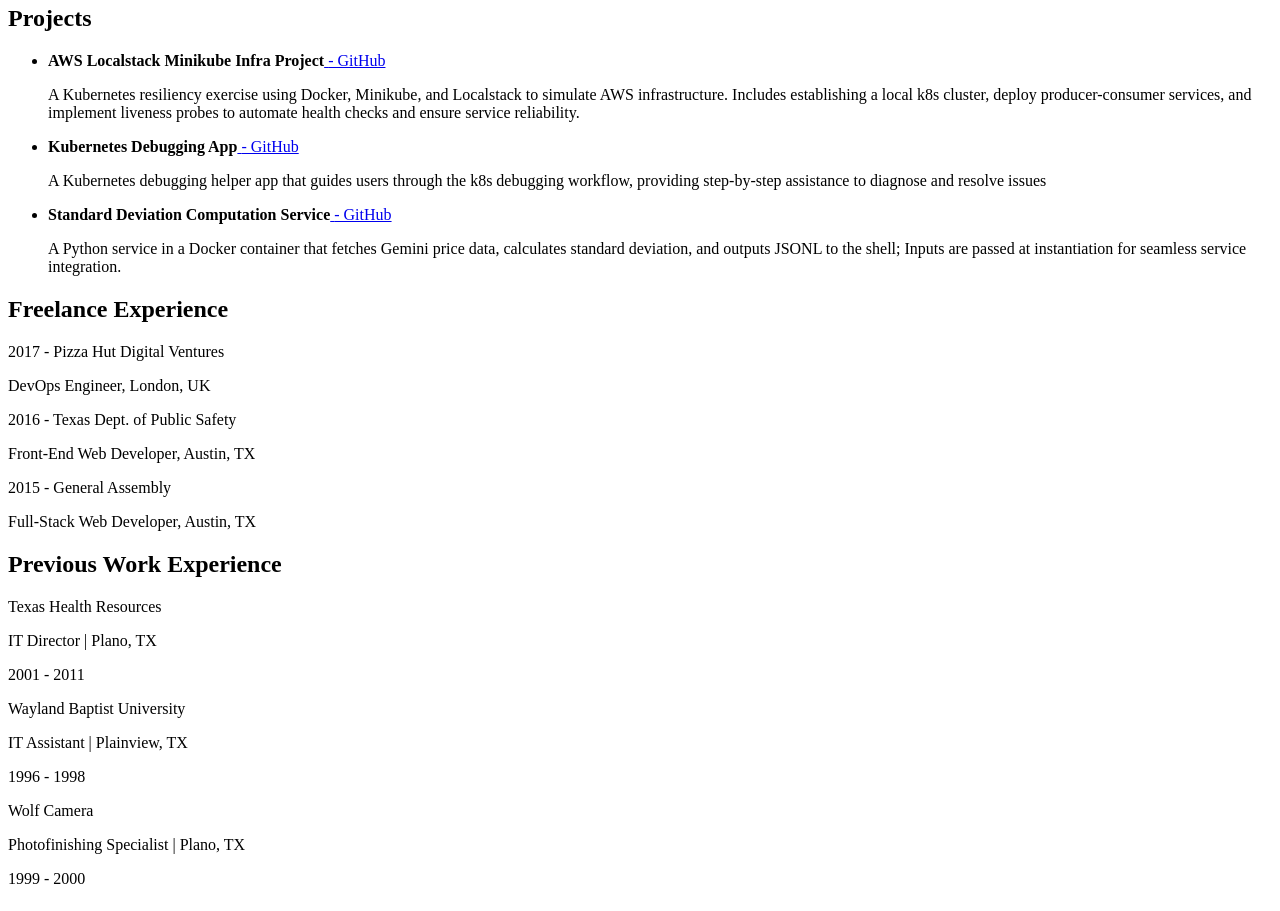
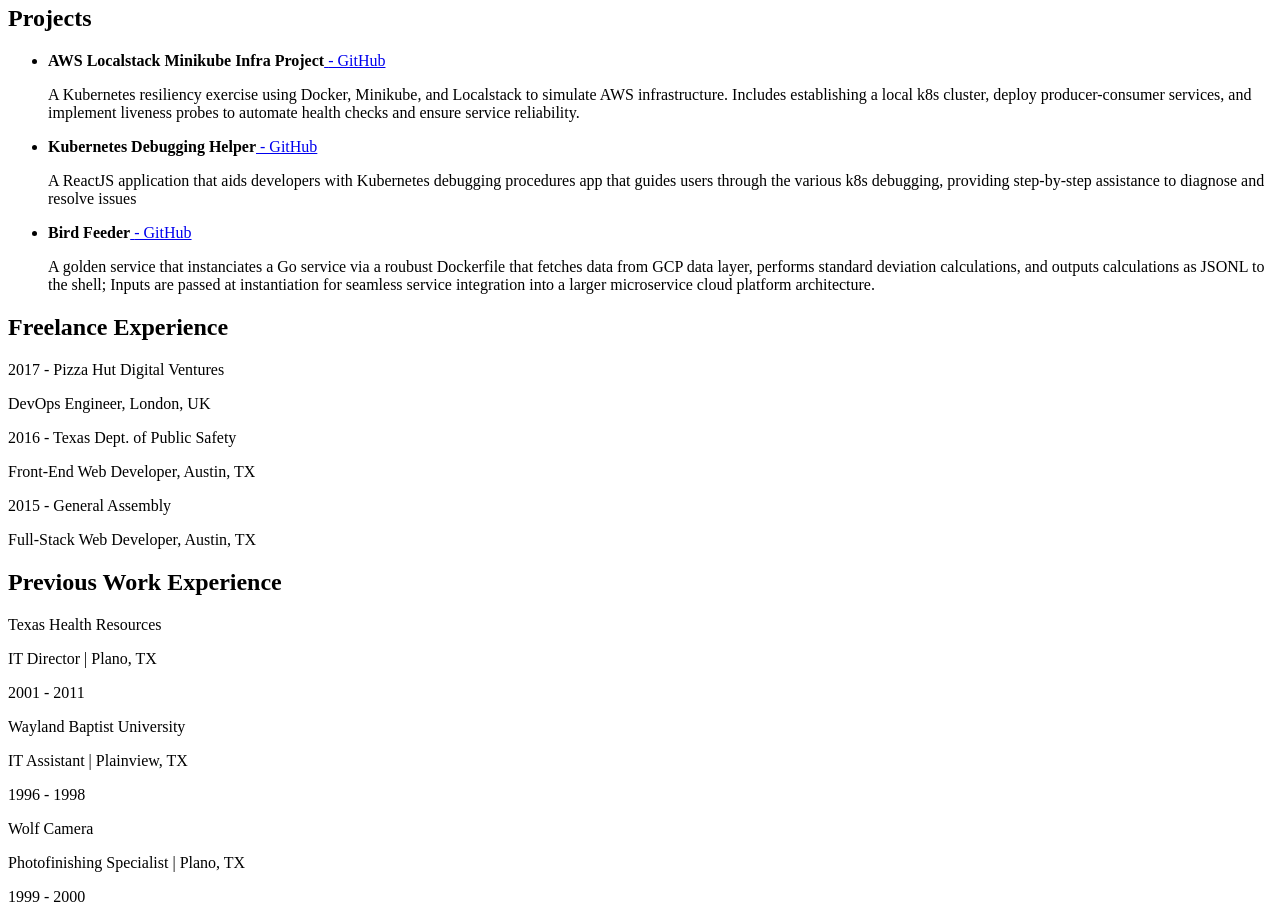
Before and after one commit to mhackersu/cv-app, a React (Vite) app: page / in a window 1280 px wide. Shown: the part 1360-2271 px from the top of the page. Built offline with nearby package versions, Linux system fonts and the light colour scheme.

Commit message:
projects

```diff
--- a/src/components/Resume.tsx
+++ b/src/components/Resume.tsx
@@ -186,7 +186,7 @@
               </p>
             </li>
             <li>
-              <strong>Kubernetes Debugging App</strong>
+              <strong>Kubernetes Debugging Helper</strong>
               <a
                 href="https://github.com/mhackersu/k8s-debuging-helper-app"
                 target="_blank"
@@ -196,15 +196,16 @@
                 - GitHub
               </a>
               <p>
-                A Kubernetes debugging helper app that guides users through the
-                k8s debugging workflow, providing step-by-step assistance to
-                diagnose and resolve issues
+                A ReactJS application that aids developers with Kubernetes
+                debugging procedures app that guides users through the various
+                k8s debugging, providing step-by-step assistance to diagnose and
+                resolve issues
               </p>
             </li>
             <li>
-              <strong>Standard Deviation Computation Service</strong>
+              <strong>Bird Feeder</strong>
               <a
-                href="https://github.com/mhackersu/sdc"
+                href="https://github.com/mhackersu/Birdfeeder"
                 target="_blank"
                 rel="noreferrer"
               >
@@ -212,10 +213,12 @@
                 - GitHub
               </a>
               <p>
-                A Python service in a Docker container that fetches Gemini price
-                data, calculates standard deviation, and outputs JSONL to the
-                shell; Inputs are passed at instantiation for seamless service
-                integration.
+                A golden service that instanciates a Go service via a roubust
+                Dockerfile that fetches data from GCP data layer, performs
+                standard deviation calculations, and outputs calculations as
+                JSONL to the shell; Inputs are passed at instantiation for
+                seamless service integration into a larger microservice cloud
+                platform architecture.
               </p>
             </li>
           </ul>
```
